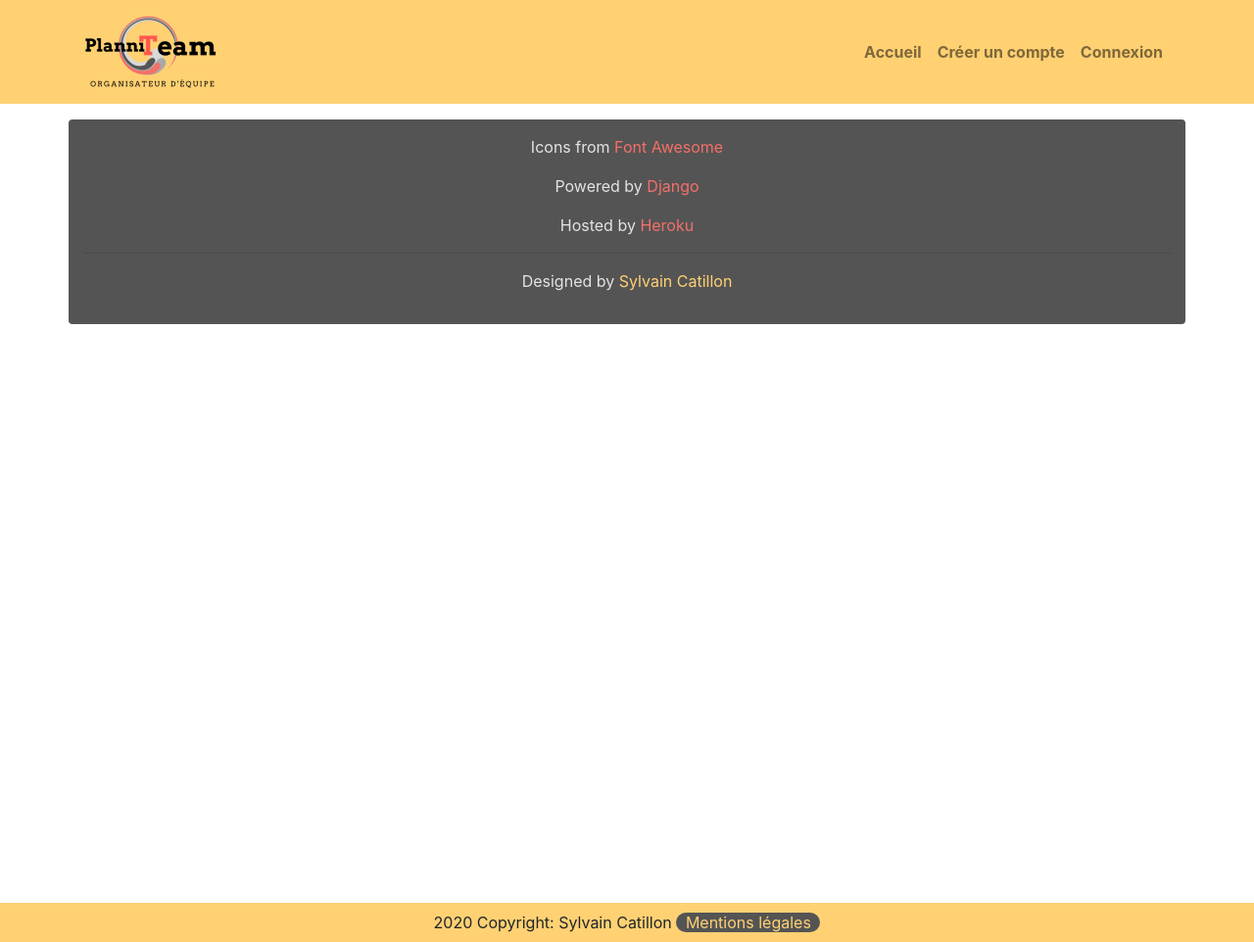
After one commit to SylvainCatillon/PlanniTeam, a Django app: page /legal/ in a window 1280 px wide. The commit adds this page. Shown: the whole page at 98% size. Run offline with Django 3.2, Linux system fonts and the light colour scheme; parts of the project's set-up code (start-up, migrations or seed data) failed here and were passed over; some libraries are stand-ins or nearby versions.

Commit message:
Footer and legal notice

```diff
--- a/core/templates/core/base.html
+++ b/core/templates/core/base.html
@@ -21,7 +21,13 @@
  {% include 'core/nav.html' %}
 {% endblock %}
 
+<section class="min-vh-100">
 {%  block content %}
+{% endblock %}
+</section>
+
+{% block footer %}
+ {% include 'core/footer.html' %}
 {% endblock %}
 
 {% block js %}
--- /dev/null
+++ b/core/templates/core/footer.html
@@ -0,0 +1,6 @@
+<footer class="bg-primary py-2">
+  <div class="container text-center">
+      <span>2020 Copyright: Sylvain Catillon</span>
+      <span class="badge-dark badge-pill"><a href="{% url 'legal' %}">Mentions légales</a></span>
+  </div>
+</footer>
--- /dev/null
+++ b/core/templates/core/legal_notice.html
@@ -0,0 +1,15 @@
+{% extends 'core/base.html' %}
+
+{% block content %}
+<div class="container rounded bg-dark text-center">
+  <div class="row">
+    <div class="col-12 text-light py-3">
+      <p>Icons from <a class="text-secondary" href="https://fontawesome.com">Font Awesome</a></p>
+      <p>Powered by <a class="text-secondary" href="https://www.djangoproject.com/">Django</a></p>
+      <p>Hosted by <a class="text-secondary" href="https://www.heroku.com/home">Heroku</a></p>
+      <hr>
+      <p>Designed by <a class="text-primary" href="https://github.com/SylvainCatillon">Sylvain Catillon</a></p>
+    </div>
+  </div>
+  </div>
+{% endblock %}
--- a/core/urls.py
+++ b/core/urls.py
@@ -3,5 +3,6 @@ from django.urls import path
 from core import views
 
 urlpatterns = [
-    path("", views.index, name="index")
+    path("", views.index, name="index"),
+    path('legal/', views.legal, name='legal'),
 ]
--- a/core/views.py
+++ b/core/views.py
@@ -4,3 +4,8 @@ from django.shortcuts import render
 def index(request):
     """View of the main page."""
     return render(request, 'core/index.html')
+
+
+def legal(request):
+    """View of the legal notice page"""
+    return render(request, "core/legal_notice.html")
```
